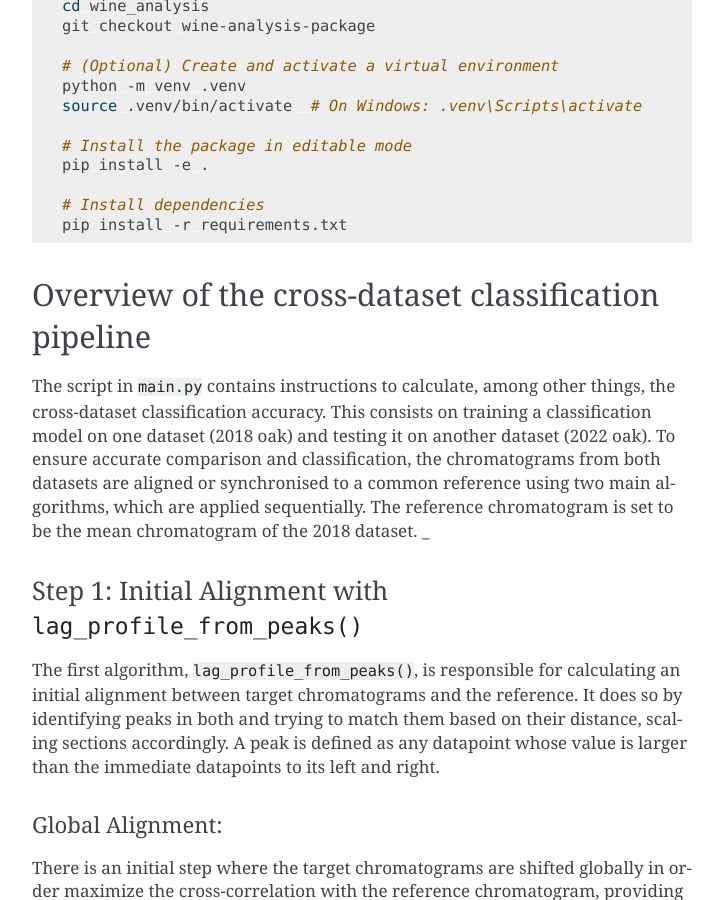
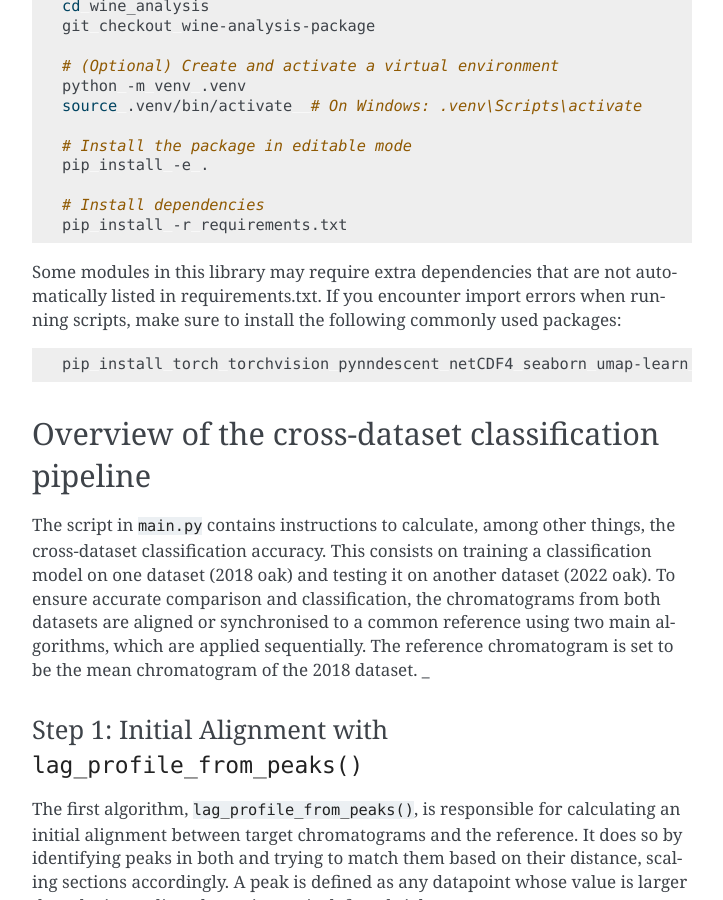
Before and after one commit to Chicone/backup_wine_analysis, a Sphinx documentation site: the page built from docs/source/README.md, in a window 1280 px wide and 900 px high, scrolled down 1018 px. Shown: the whole window, without its empty margins (388-1111 px from the left). Built offline with Sphinx 7.4.7, drawn with Linux system fonts in a browser that asks for light colours; pages that are not in the unit, such as notebooks, are missing from menus.

Commit message:
Updarte README file

````diff
--- a/docs/source/README.md
+++ b/docs/source/README.md
@@ -37,6 +37,12 @@ pip install -e .
 
 # Install dependencies
 pip install -r requirements.txt
+```
+
+Some modules in this library may require extra dependencies that are not automatically listed in requirements.txt.
+If you encounter import errors when running scripts, make sure to install the following commonly used packages:
+```bash
+pip install torch torchvision pynndescent netCDF4 seaborn umap-learn tqdm scikit-optimize
 ```
 
 
--- a/setup.py
+++ b/setup.py
@@ -7,7 +7,6 @@ setup(
     author="Luis Gomez Camara",
     packages=find_packages(),
     install_requires=[
-        "gcmswine",
         "numpy",
         "pandas",
         "scikit-learn",
````
Also changed, not shown: 7 other files.
